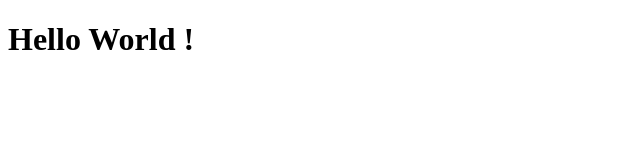
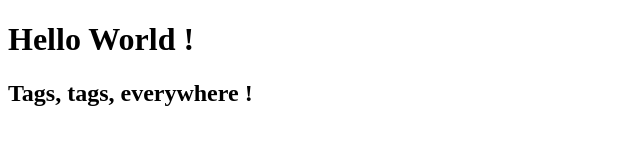
Before and after one commit to porte-christophe/prise-en-main-des-tags, a plain HTML site: page index.html in a window 1280 px wide. Shown: the whole page, without its empty margins (0-640 px from the left). Drawn offline with Linux system fonts and the light colour scheme.

Commit message:
Deuxième tag

```diff
--- a/index.html
+++ b/index.html
@@ -9,6 +9,7 @@
 
 <body>
     <h1>Hello World !</h1>
+    <h2>Tags, tags, everywhere !</h2>
 </body>
 
 </html>
```
